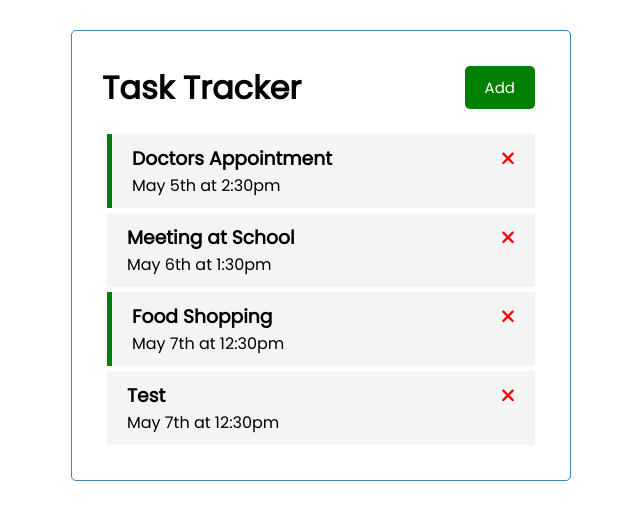
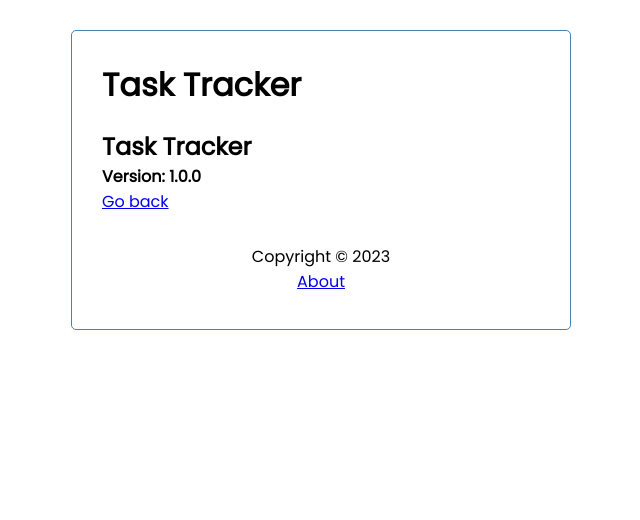
Before and after one commit to noomdalv/angular_task_tracker, an Angular app: page /about in a window 1280 px wide. Shown: the top 520 px of the page, without its empty margins (319-959 px from the left). Built offline with nearby package versions, Linux system fonts and the light colour scheme; data requests are answered from the project's data file.

Commit message:
added basic router config

```diff
--- a/src/app/app.component.html
+++ b/src/app/app.component.html
@@ -1,4 +1,5 @@
 <div class="container">
   <app-header></app-header>
-  <app-tasks></app-tasks>
+  <router-outlet></router-outlet>
+  <app-footer></app-footer>
 </div>
--- a/src/app/app.module.ts
+++ b/src/app/app.module.ts
@@ -3,6 +3,7 @@
 import { FontAwesomeModule } from '@fortawesome/angular-fontawesome';
 import { HttpClientModule } from '@angular/common/http';
 import { FormsModule } from '@angular/forms';
+import { RouterModule, Routes } from '@angular/router';
 
 import { AppComponent } from './app.component';
 import { HeaderComponent } from './components/header/header.component';
@@ -10,6 +11,13 @@
 import { TasksComponent } from './components/tasks/tasks.component';
 import { TaskItemComponent } from './components/task-item/task-item.component';
 import { AddTaskComponent } from './components/add-task/add-task.component';
+import { AboutComponent } from './components/about/about.component';
+import { FooterComponent } from './components/footer/footer.component';
+
+const appRoutes: Routes = [
+  { path: '', component: TasksComponent },
+  { path: 'about', component: AboutComponent },
+];
 
 @NgModule({
   declarations: [
@@ -19,8 +27,16 @@
     TasksComponent,
     TaskItemComponent,
     AddTaskComponent,
+    AboutComponent,
+    FooterComponent,
   ],
-  imports: [BrowserModule, FontAwesomeModule, HttpClientModule, FormsModule],
+  imports: [
+    BrowserModule,
+    FontAwesomeModule,
+    HttpClientModule,
+    FormsModule,
+    RouterModule.forRoot(appRoutes, { enableTracing: true }),
+  ],
   providers: [],
   bootstrap: [AppComponent],
 })
--- /dev/null
+++ b/src/app/components/about/about.component.html
@@ -0,0 +1,5 @@
+<div>
+  <h2>Task Tracker</h2>
+  <h4>Version: 1.0.0</h4>
+  <a routerLink="/">Go back</a>
+</div>
--- /dev/null
+++ b/src/app/components/footer/footer.component.css
@@ -0,0 +1,4 @@
+footer {
+  margin-top: 30px;
+  text-align: center;
+}
--- /dev/null
+++ b/src/app/components/footer/footer.component.html
@@ -0,0 +1,4 @@
+<footer>
+  <p>Copyright &copy; 2023</p>
+  <a routerLink="/about">About</a>
+</footer>
--- a/src/app/components/header/header.component.html
+++ b/src/app/components/header/header.component.html
@@ -1,6 +1,7 @@
 <header>
   <h1>{{ title }}</h1>
   <app-button
+    *ngIf="hasRoute('/')"
     color="{{ showAddTask ? 'red' : 'green' }}"
     text="{{ showAddTask ? 'Close' : 'Add' }}"
     (btnClick)="toggleAddTask()"
--- a/src/app/components/header/header.component.ts
+++ b/src/app/components/header/header.component.ts
@@ -1,6 +1,7 @@
 import { Component } from '@angular/core';
 import { UiService } from 'src/app/services/ui.service';
 import { Subscription } from 'rxjs';
+import { Router } from '@angular/router';
 
 @Component({
   selector: 'app-header',
@@ -12,7 +13,7 @@
   showAddTask: boolean;
   subscription: Subscription;
 
-  constructor(private uiService: UiService) {
+  constructor(private uiService: UiService, private router: Router) {
     this.subscription = this.uiService
       .onToggleSubject()
       .subscribe((value) => (this.showAddTask = value));
@@ -21,4 +22,8 @@
   toggleAddTask() {
     this.uiService.toggleAddTask();
   }
+
+  hasRoute(route: string) {
+    return this.router.url === route;
+  }
 }
```
Also changed, not shown: src/app/components/about/about.component.ts (added, +10 -0 lines), src/app/components/footer/footer.component.ts (added, +10 -0 lines), src/app/components/about/about.component.css (added), 2 other files (tests, documents, lock files or other folders).
